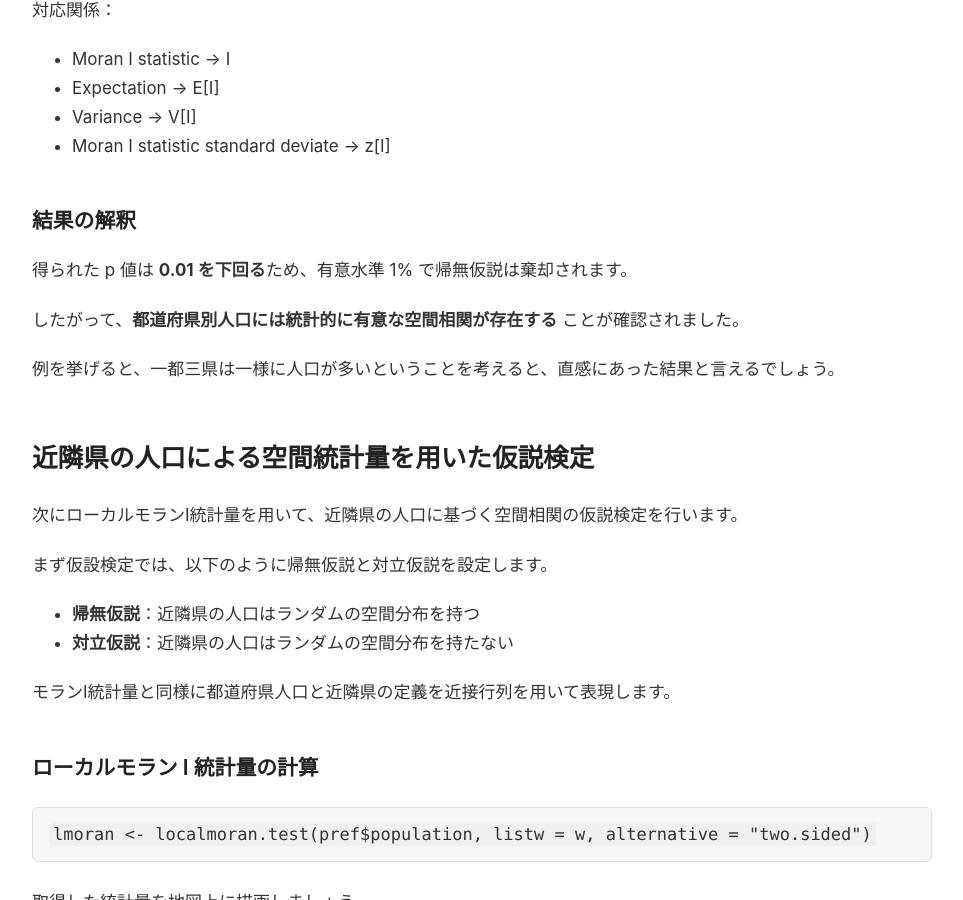
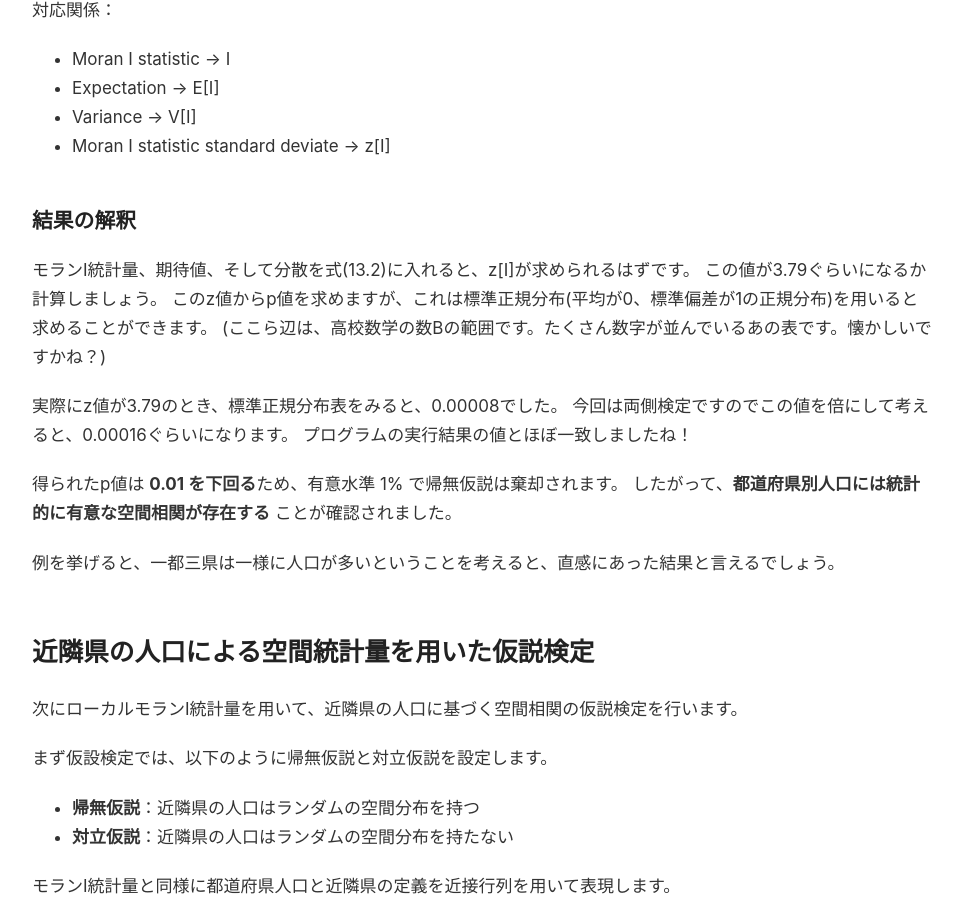
Before and after one commit to MasayaMatsushita/spatiotemporal-analysis, a Jekyll site: the page built from docs/lec/13-spatial-stat.md, in a window 1280 px wide and 900 px high, scrolled down 5705 px. Shown: the whole window, without its empty margins (158-1121 px from the left). Built offline with Jekyll 4.4.1, drawn with Linux system fonts in a browser that asks for light colours; our own code applies the rules of GitHub Pages for plain Markdown files.

Commit message:
統計量からp値を求める過程を詳しく説明

```diff
--- a/docs/lec/13-spatial-stat.md
+++ b/docs/lec/13-spatial-stat.md
@@ -195,8 +195,16 @@ Moran I statistic       Expectation          Variance
 
 ### 結果の解釈
 
-得られた p 値は **0.01 を下回る**ため、有意水準 1% で帰無仮説は棄却されます。
+モランI統計量、期待値、そして分散を式(13.2)に入れると、z[I]が求められるはずです。
+この値が3.79ぐらいになるか計算しましょう。
+このz値からp値を求めますが、これは標準正規分布(平均が0、標準偏差が1の正規分布)を用いると求めることができます。
+(ここら辺は、高校数学の数Bの範囲です。たくさん数字が並んでいるあの表です。懐かしいですかね？)
 
+実際にz値が3.79のとき、標準正規分布表をみると、0.00008でした。
+今回は両側検定ですのでこの値を倍にして考えると、0.00016ぐらいになります。
+プログラムの実行結果の値とほぼ一致しましたね！
+
+得られたp値は **0.01 を下回る**ため、有意水準 1% で帰無仮説は棄却されます。
 したがって、**都道府県別人口には統計的に有意な空間相関が存在する** ことが確認されました。
 
 例を挙げると、一都三県は一様に人口が多いということを考えると、直感にあった結果と言えるでしょう。
```
